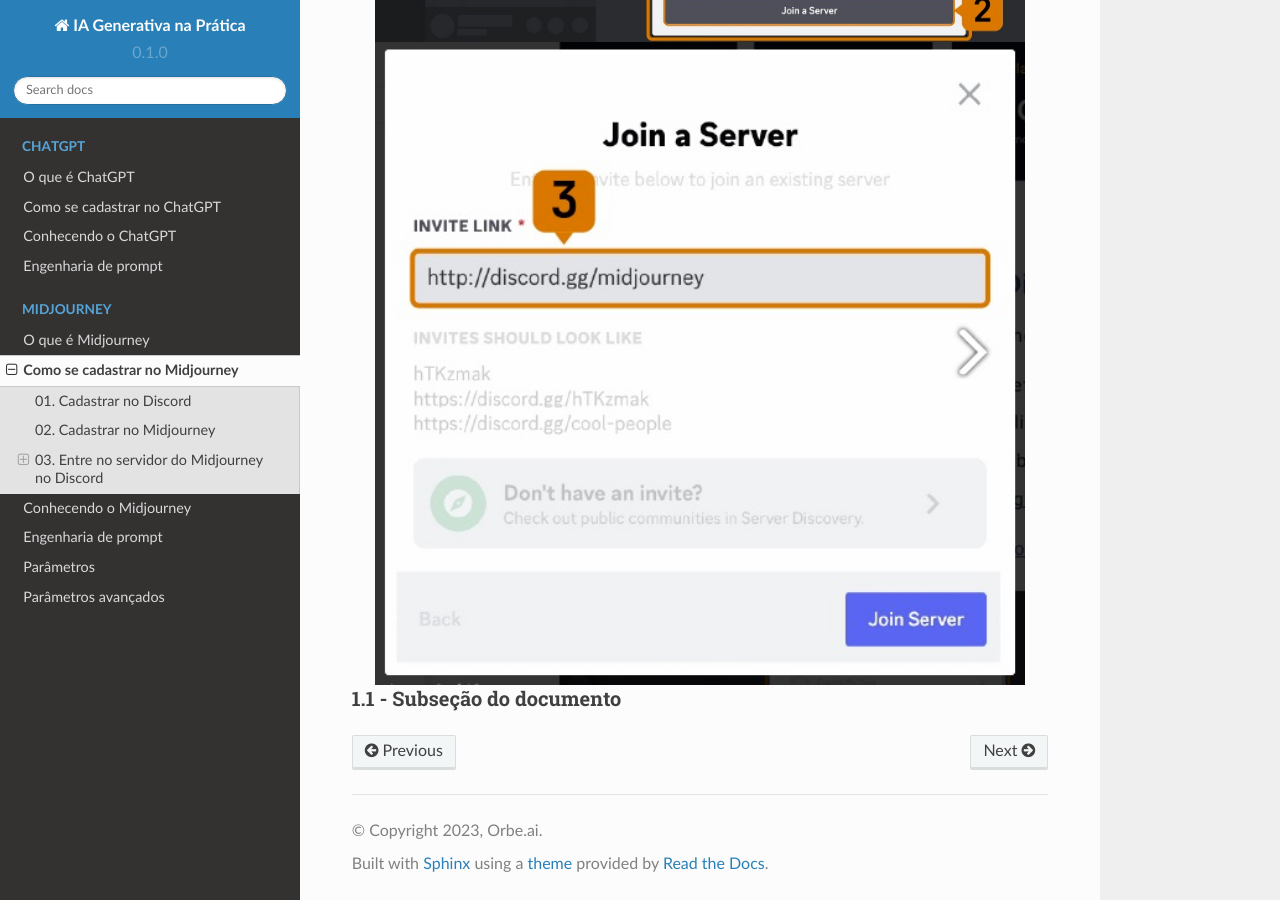
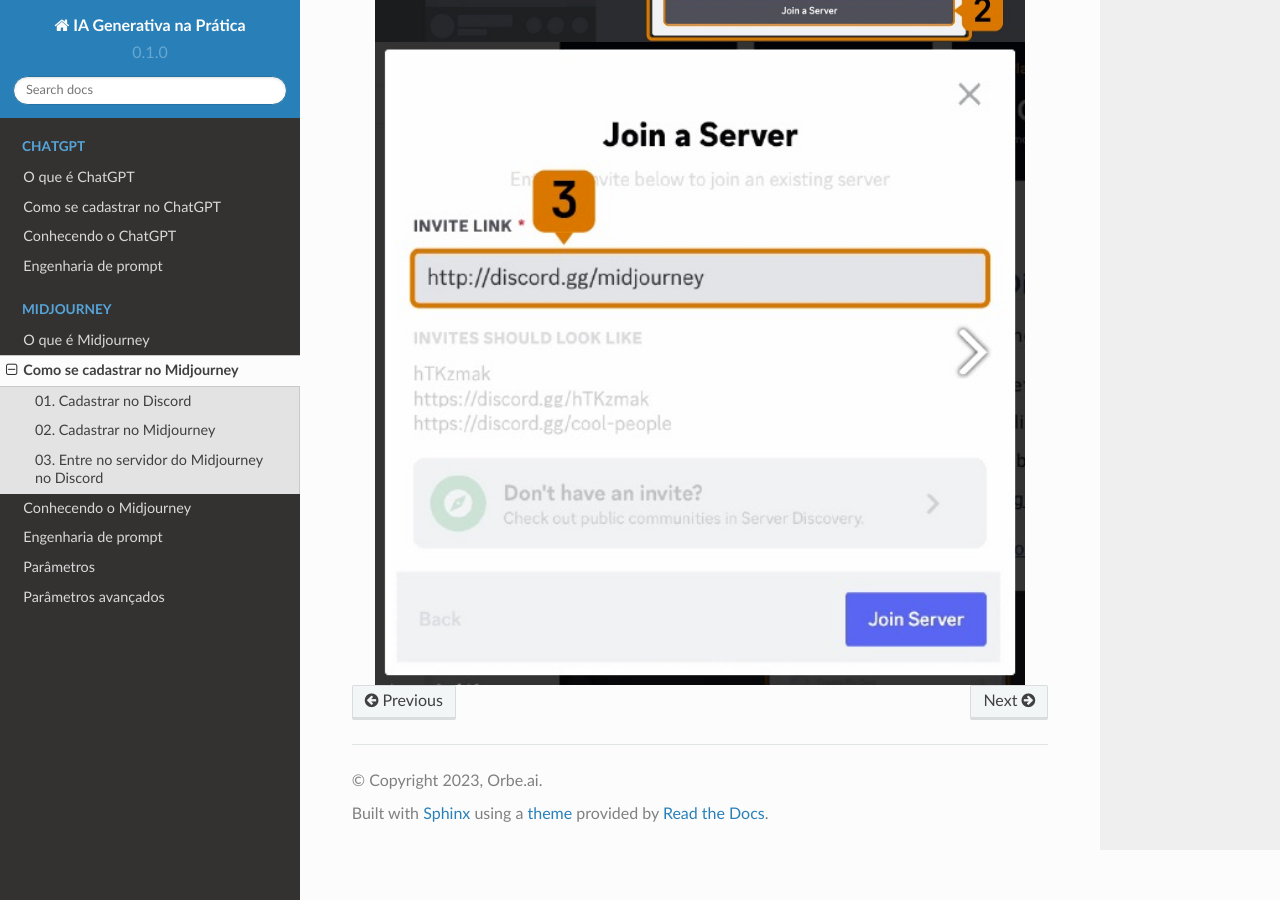
Before and after one commit to conteudo-orbeai/RTD_GENAI_V01, a Sphinx documentation site: the page built from docs/source/MIDJOURNEY/mj_como_se_cadastrar/mj_como_se_cadastrar.rst, in a window 1280 px wide and 900 px high, scrolled down 1081 px. Built offline with Sphinx 7.4.7 and the Read the Docs theme 2.0.0, drawn with Linux system fonts in a browser that asks for light colours; pages that are not in the unit, such as notebooks, are missing from menus.

Commit message:
Update mj_como_se_cadastrar.rst

```diff
--- a/docs/source/MIDJOURNEY/mj_como_se_cadastrar/mj_como_se_cadastrar.rst
+++ b/docs/source/MIDJOURNEY/mj_como_se_cadastrar/mj_como_se_cadastrar.rst
@@ -34,6 +34,3 @@
 .. image:: mj_cadastro_02.jpg
    :align: center
    :width: 650
-
-1.1 - Subseção do documento
------------------------------
```
